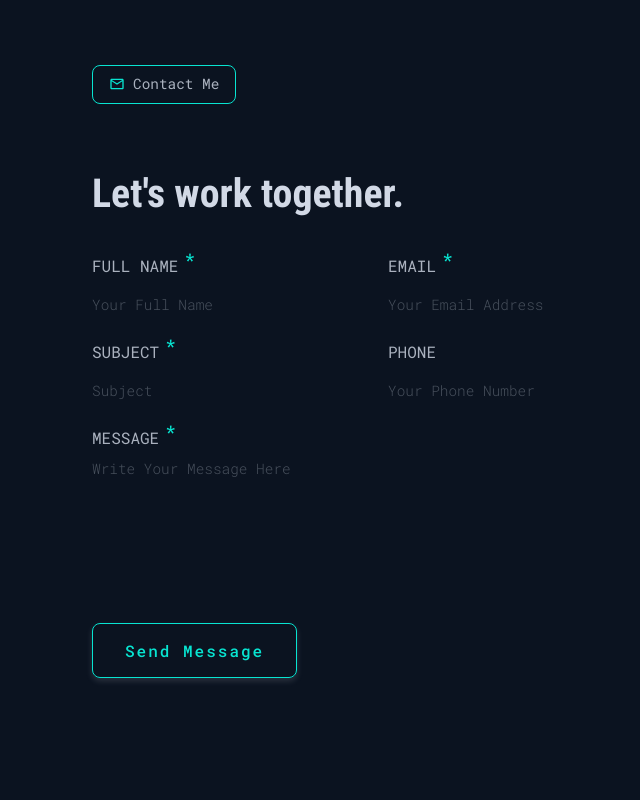
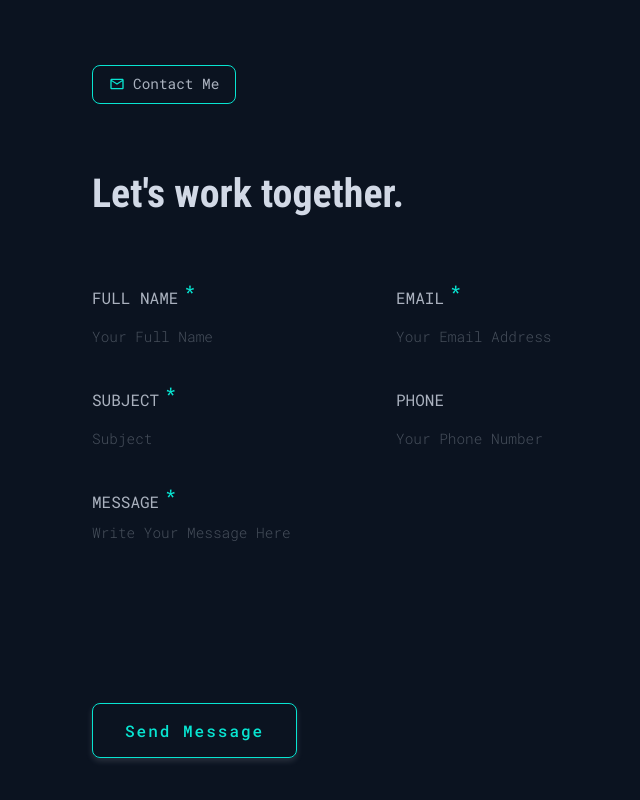
Before and after one commit to kevinsauvage/next-portfolio, a Next.js app: page / in a window 1280 px wide. Shown: the part 3808-4608 px from the top of the page, without its empty margins (532-1172 px from the left). Built offline with nearby package versions, Linux system fonts and the light colour scheme.

Commit message:
update spacing

```diff
--- a/src/components/_scopes/form/ContactForm/ContactForm.module.scss
+++ b/src/components/_scopes/form/ContactForm/ContactForm.module.scss
@@ -1,7 +1,8 @@
 .form {
   display: flex;
   flex-direction: column;
-  gap: 1rem;
+  gap: 2rem;
+  margin-top: 2rem;
   margin-bottom: 4rem;
   padding-left: $padding-3;
 
@@ -9,7 +10,7 @@
     display: grid;
     grid-template-columns: repeat(auto-fit, minmax(250px, 1fr));
     align-items: center;
-    gap: 1rem;
+    gap: 2rem;
     width: 100%;
   }
 
```
